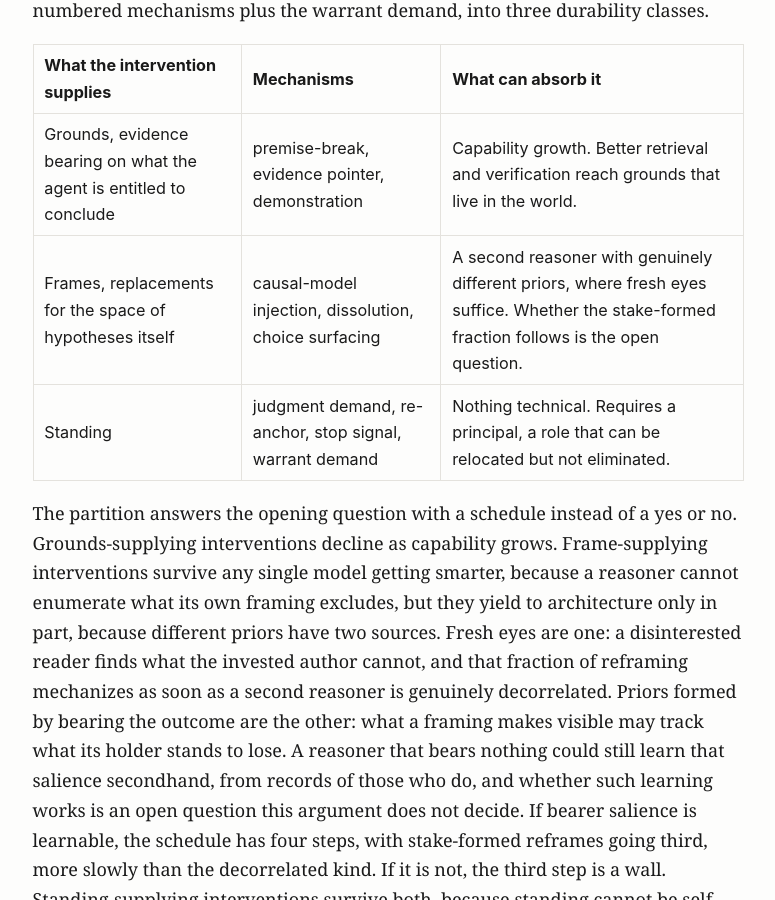
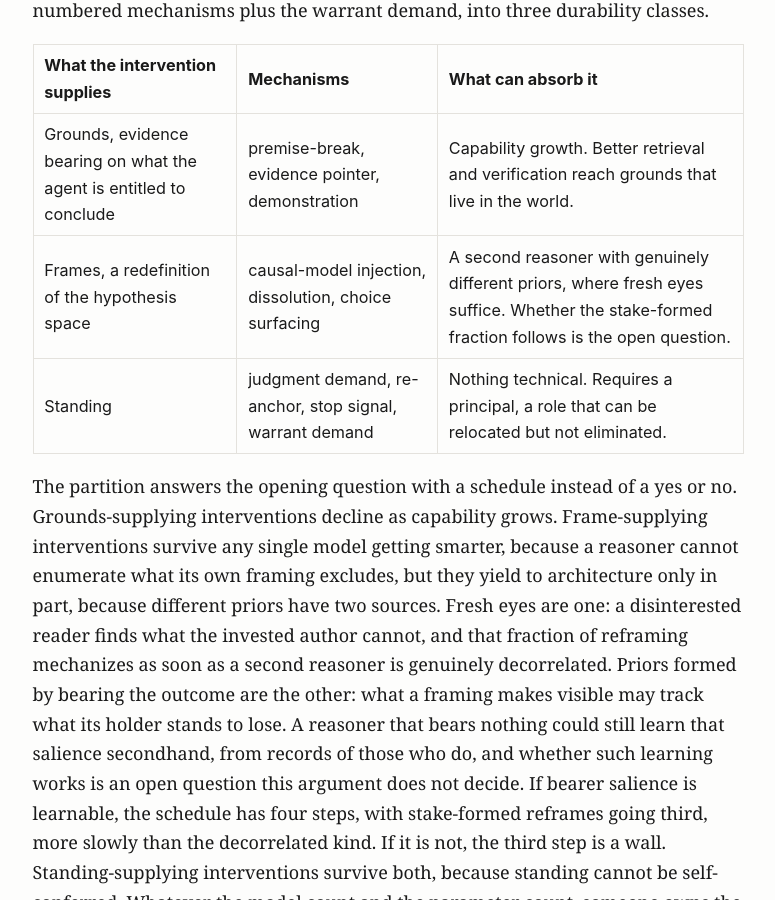
Before and after one commit to MajorLift/blog, a Jekyll site: the page built from _posts/2026-07-24-when-if-ever-agents-stop-needing-us.md, in a window 1280 px wide and 900 px high, scrolled down 4354 px. Shown: the whole window, without its empty margins (252-1027 px from the left). Built offline with Jekyll 4.4.1, drawn with Linux system fonts in a browser that asks for light colours.

Commit message:
Name the frame class's operation instead of stacking nouns
The table cell leaned on a trailing itself to say new-space-not-new-
point. The operation nominal carries the contrast on its own: a
redefinition of the hypothesis space.

Claude-Session: https://claude.ai/code/session_01QzrpuaaxiGyPWbFKHggd8b

```diff
--- a/_posts/2026-07-24-when-if-ever-agents-stop-needing-us.md
+++ b/_posts/2026-07-24-when-if-ever-agents-stop-needing-us.md
@@ -45,7 +45,7 @@ With this argument, it becomes possible to sort the entire taxonomy, the nine nu
 | What the intervention supplies | Mechanisms | What can absorb it |
 |---|---|---|
 | Grounds, evidence bearing on what the agent is entitled to conclude | premise-break, evidence pointer, demonstration | Capability growth. Better retrieval and verification reach grounds that live in the world. |
-| Frames, replacements for the space of hypotheses itself | causal-model injection, dissolution, choice surfacing | A second reasoner with genuinely different priors, where fresh eyes suffice. Whether the stake-formed fraction follows is the open question. |
+| Frames, a redefinition of the hypothesis space | causal-model injection, dissolution, choice surfacing | A second reasoner with genuinely different priors, where fresh eyes suffice. Whether the stake-formed fraction follows is the open question. |
 | Standing | judgment demand, re-anchor, stop signal, warrant demand | Nothing technical. Requires a principal, a role that can be relocated but not eliminated. |
 
 The partition answers the opening question with a schedule instead of a yes or no. Grounds-supplying interventions decline as capability grows. Frame-supplying interventions survive any single model getting smarter, because a reasoner cannot enumerate what its own framing excludes, but they yield to architecture only in part, because different priors have two sources. Fresh eyes are one: a disinterested reader finds what the invested author cannot, and that fraction of reframing mechanizes as soon as a second reasoner is genuinely decorrelated. Priors formed by bearing the outcome are the other: what a framing makes visible may track what its holder stands to lose. A reasoner that bears nothing could still learn that salience secondhand, from records of those who do, and whether such learning works is an open question this argument does not decide. If bearer salience is learnable, the schedule has four steps, with stake-formed reframes going third, more slowly than the decorrelated kind. If it is not, the third step is a wall. Standing-supplying interventions survive both, because standing cannot be self-conferred. Whatever the model count and the parameter count, someone owns the stopping threshold, and that someone is outside the loop by definition.
```
